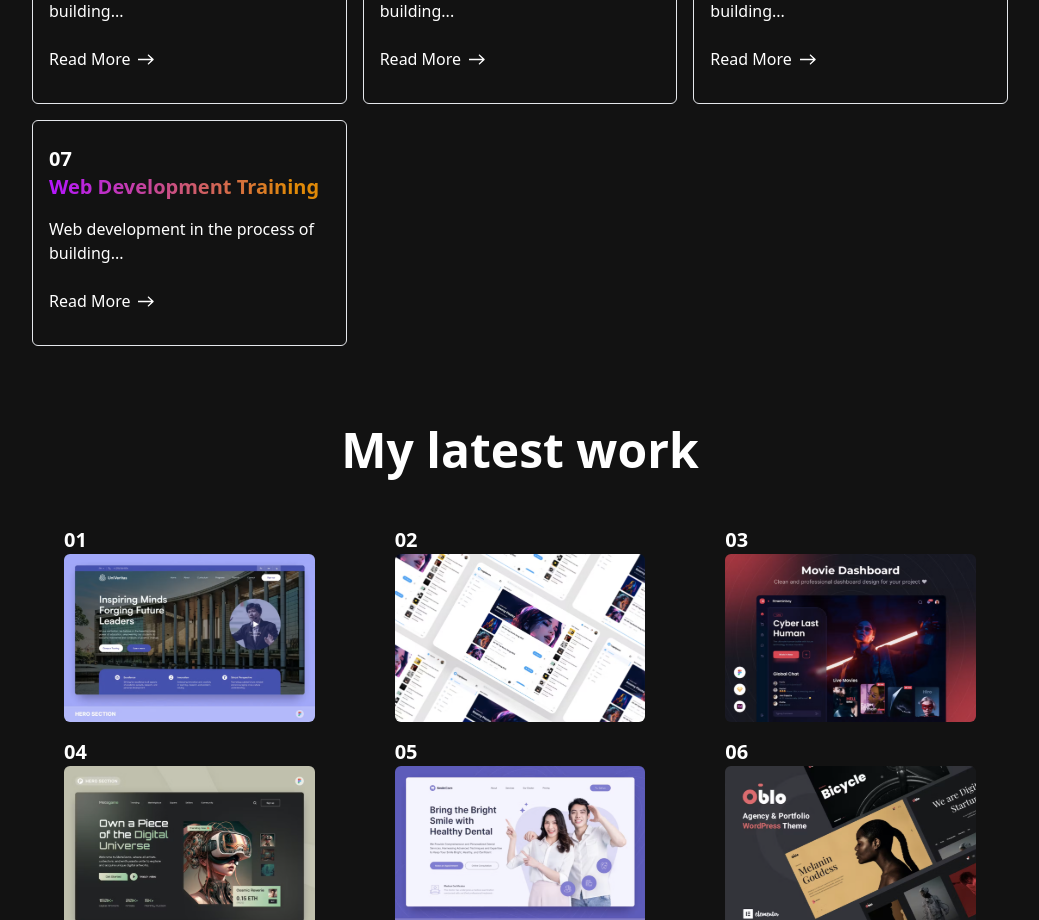
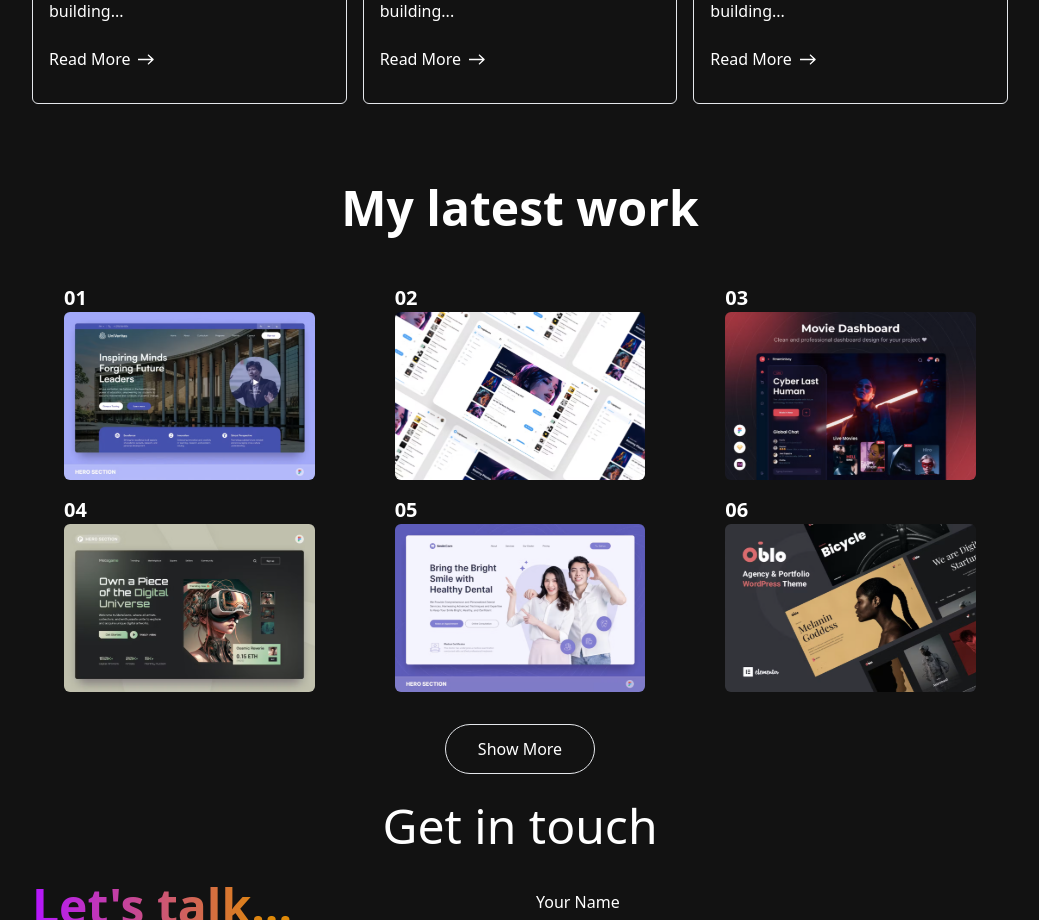
Before and after one commit to ernestkris6/ernestchris-portfolio, a React (Vite) app: page / in a window 1280 px wide. Shown: the part 1800-2720 px from the top of the page, without its empty margins (120-1159 px from the left). Built offline with nearby package versions, Linux system fonts and the light colour scheme.

Commit message:
json services data

```diff
--- a/src/data.js
+++ b/src/data.js
@@ -41,12 +41,7 @@ const servicesData = [
         btn: "Read More"
 
     },
-    {
-        id: 7,
-        header: "Web Development Training",
-        body: "Web development in the process of building...",
-        btn: "Read More"
-    }
+
 ]
 
 export default servicesData;
```
